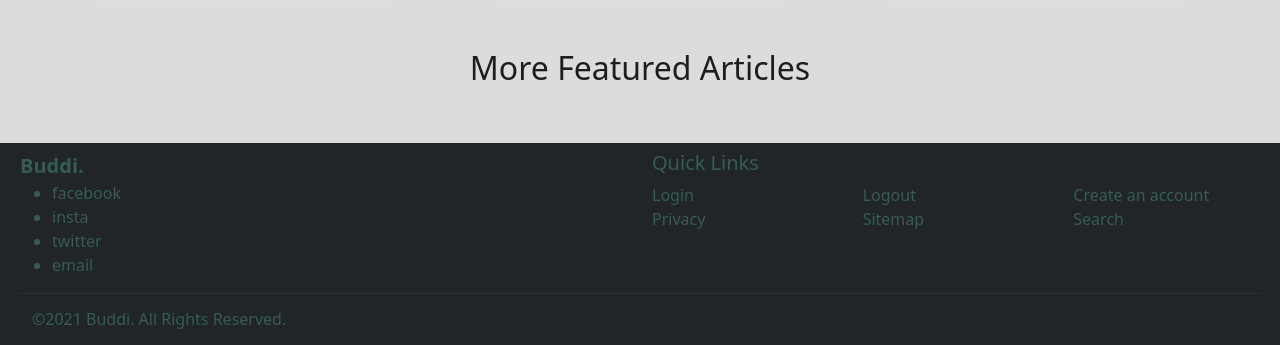
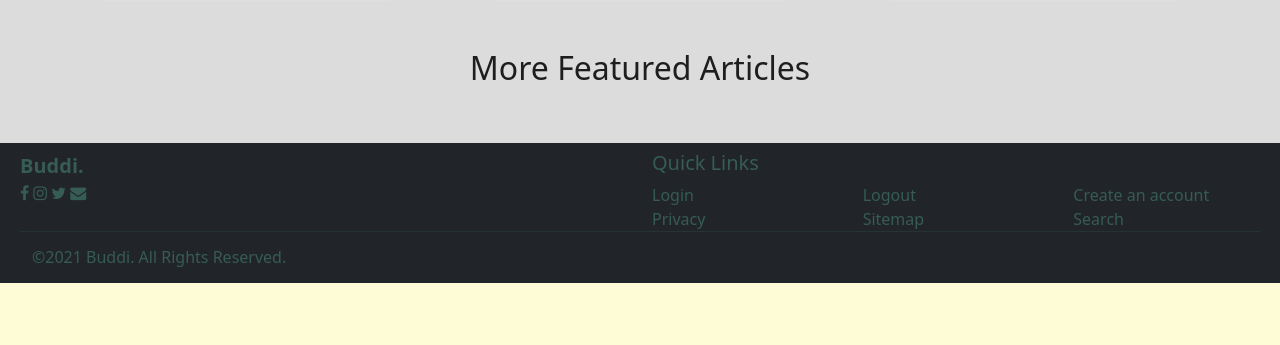
Before and after one commit to Neile0/buddi, a Django app: page / in a window 1280 px wide. Shown: the part 1414-1759 px from the top of the page. After the commit the page ends 1697 px from the top, so only its background shows below. Run offline with Django 3.2, Linux system fonts and the light colour scheme; data that the repository does not hold is empty.

Commit message:
Adding Font Awesome Icons

```diff
--- a/templates/buddi/base_without_nav_footer.html
+++ b/templates/buddi/base_without_nav_footer.html
@@ -17,6 +17,7 @@
           integrity="sha384-BmbxuPwQa2lc/FVzBcNJ7UAyJxM6wuqIj61tLrc4wSX0szH/Ev+nYRRuWlolflfl" crossorigin="anonymous">
     <meta name="viewport"
           10 content="width=device-width, initial-scale=1, shrink-to-fit=no">
+    <link rel="stylesheet" href="https://cdnjs.cloudflare.com/ajax/libs/font-awesome/4.7.0/css/font-awesome.min.css">
     <link rel="icon" href="{% static 'images/favicon.ico' %}">
     <link rel="stylesheet" href="{% static 'css/main.css' %}">
     {% block additional_meta %}
--- a/templates/buddi/footer.html
+++ b/templates/buddi/footer.html
@@ -5,11 +5,11 @@
         <div class="col">
             <a class="fw-bold navbar-brand" href="{% url 'buddi:index' %}">Buddi.</a>
             <div>
-                <ul>
-                    <li>facebook</li>
-                    <li>insta</li>
-                    <li>twitter</li>
-                    <li>email</li>
+                <ul style="padding:0;">
+                    <li class="fa fa-facebook"></li>
+                    <li class="fa fa-instagram"></li>
+                    <li class="fa fa-twitter"></li>
+                    <li class="fa fa-envelope"></li>
                 </ul>
             </div>
         </div>
```
